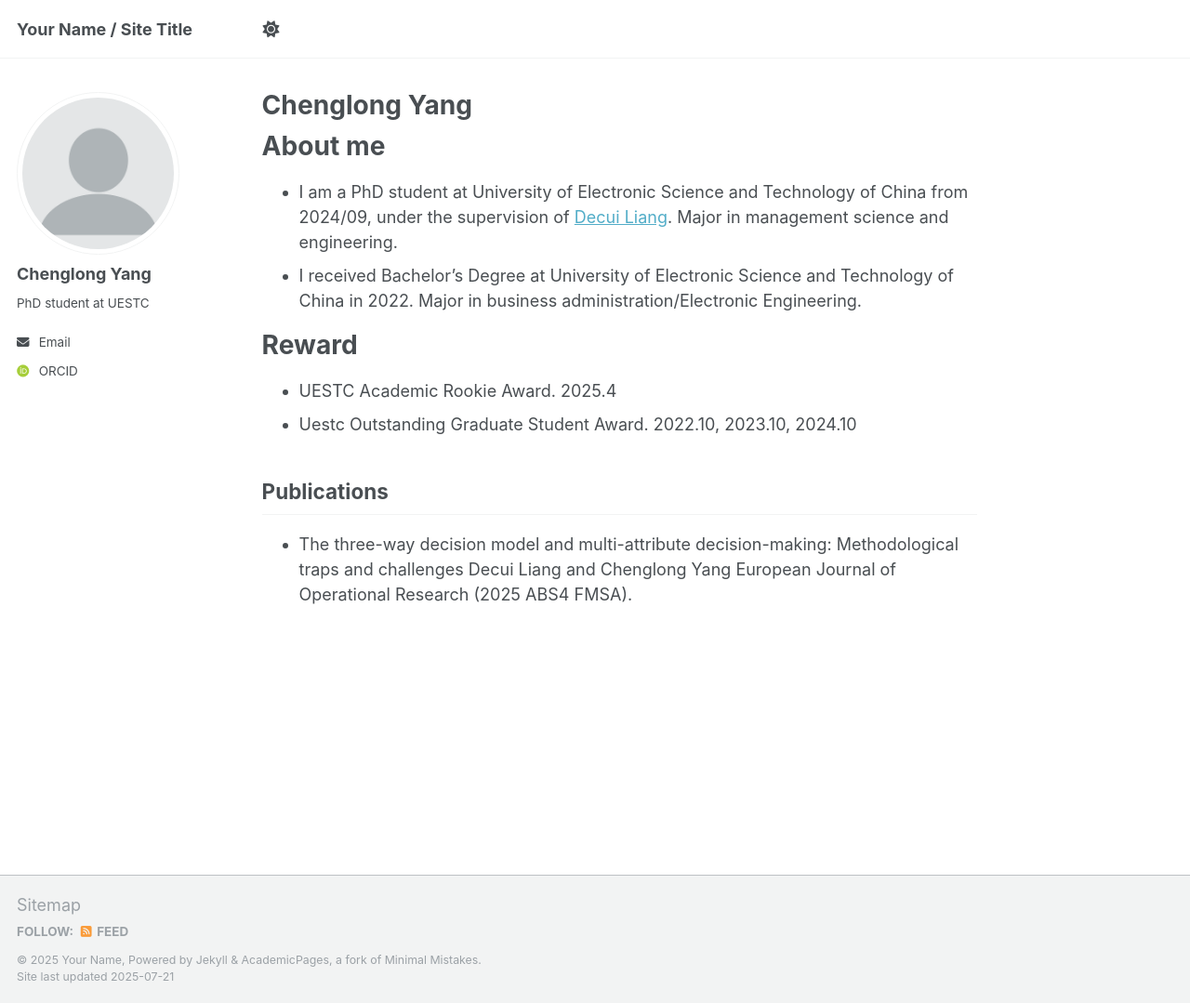
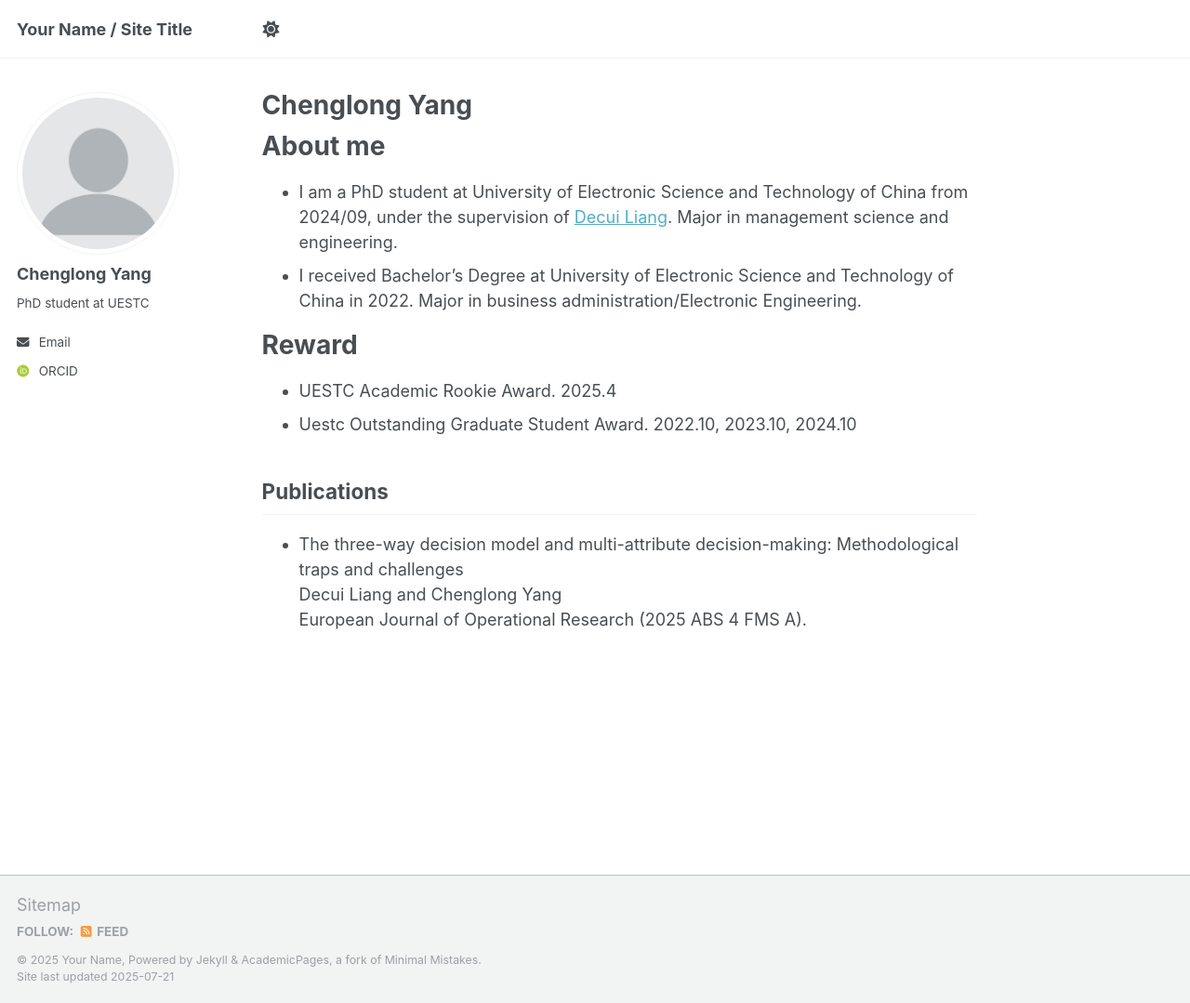
Before and after one commit to JackieChenglongYang/jackiechenglongyang.github.io, a Jekyll site: the page built from _pages/about.md, in a window 1280 px wide and 1079 px high. Shown: the whole window at 93% size. Built offline with Jekyll 4.4.1, drawn with Linux system fonts in a browser that asks for light colours; some web fonts are replaced; a script that is not in the unit is left out.

Commit message:
Update about.md

```diff
--- a/_pages/about.md
+++ b/_pages/about.md
@@ -19,6 +19,6 @@ Reward
 
 Publications
 ------
-- The three-way decision model and multi-attribute decision-making: Methodological traps and challenges
-  Decui Liang and Chenglong Yang
-  European Journal of Operational Research (2025 ABS4 FMSA).
+- The three-way decision model and multi-attribute decision-making: Methodological traps and challenges<br>
+  Decui Liang and Chenglong Yang<br>
+  European Journal of Operational Research (2025 ABS 4 FMS A).
```
